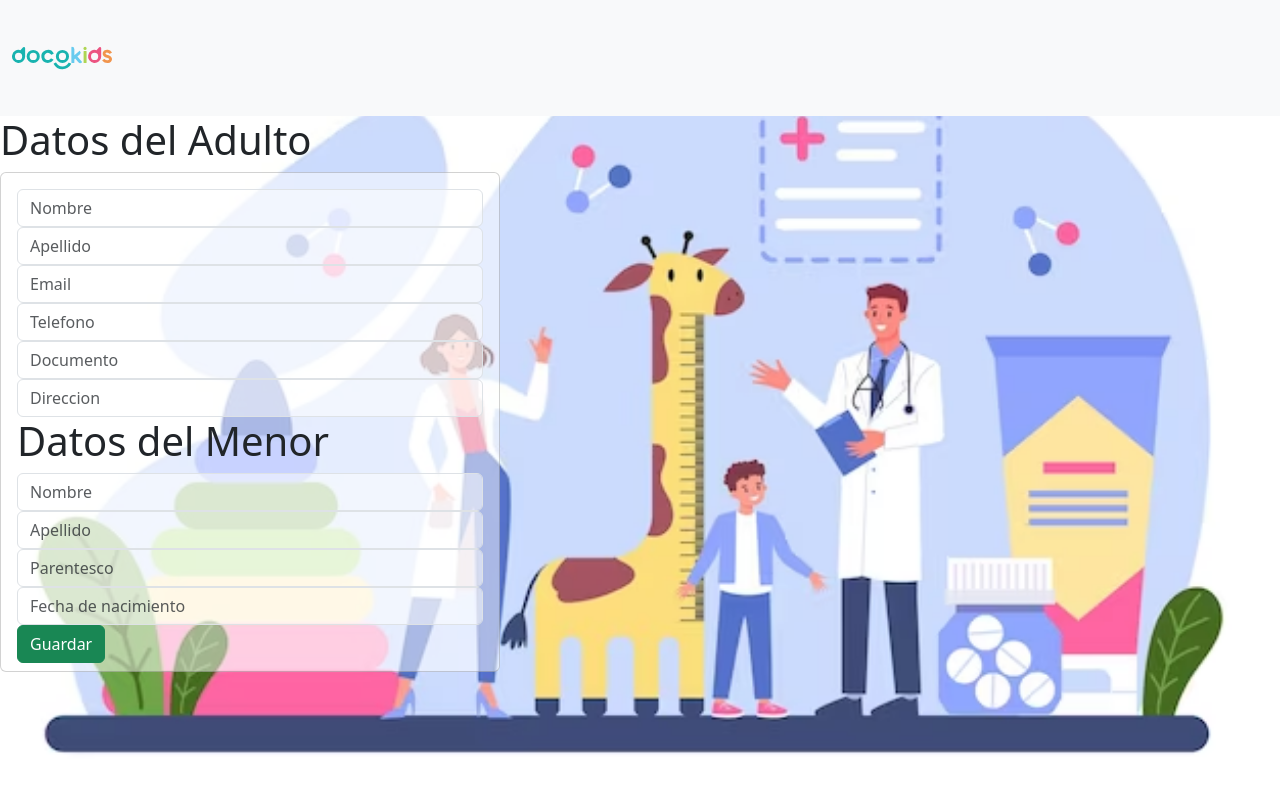
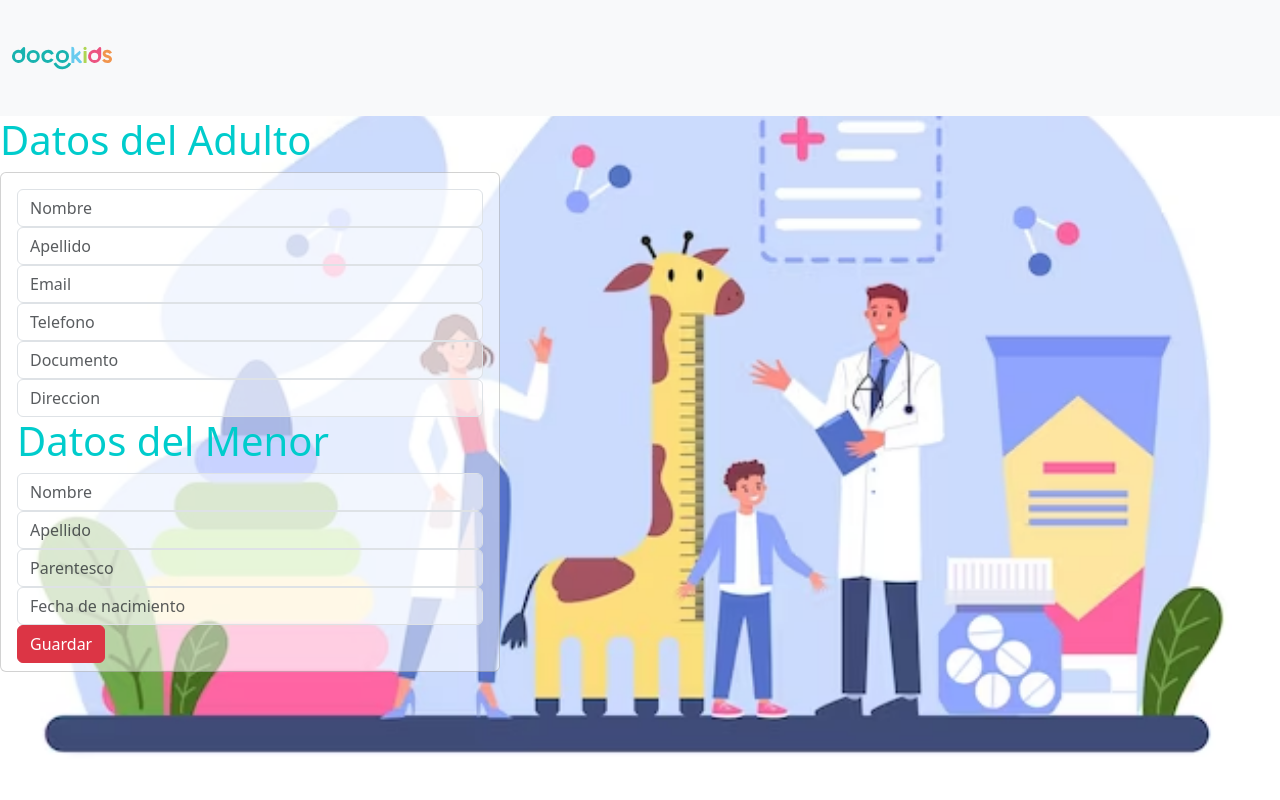
Before and after one commit to mendezagu/doco, a Django app: page / in a window 1280 px wide. Run offline with Django 4.2, Linux system fonts and the light colour scheme.

Commit message:
cambio en el estilo del boton de registro

```diff
--- a/Aplicaciones/Clientes/Templates/formulario.html
+++ b/Aplicaciones/Clientes/Templates/formulario.html
@@ -75,7 +75,7 @@
                     </div>
 
                     <div class="form-group">
-                        <button type="submit" class="btn btn-success btn-block text-white">Guardar</button>
+                        <button type="submit" class="btn btn-danger btn-block text-white">Guardar</button>
                     </div>
                 </form>
             </div>
--- a/static/css/styles.css
+++ b/static/css/styles.css
@@ -5,6 +5,11 @@ body {
     background-position: center;
     background-repeat: no-repeat;
 }
+
+h1{
+    color: #00CCCC;
+}
+
 
 .card {
     width: 500px;
```
